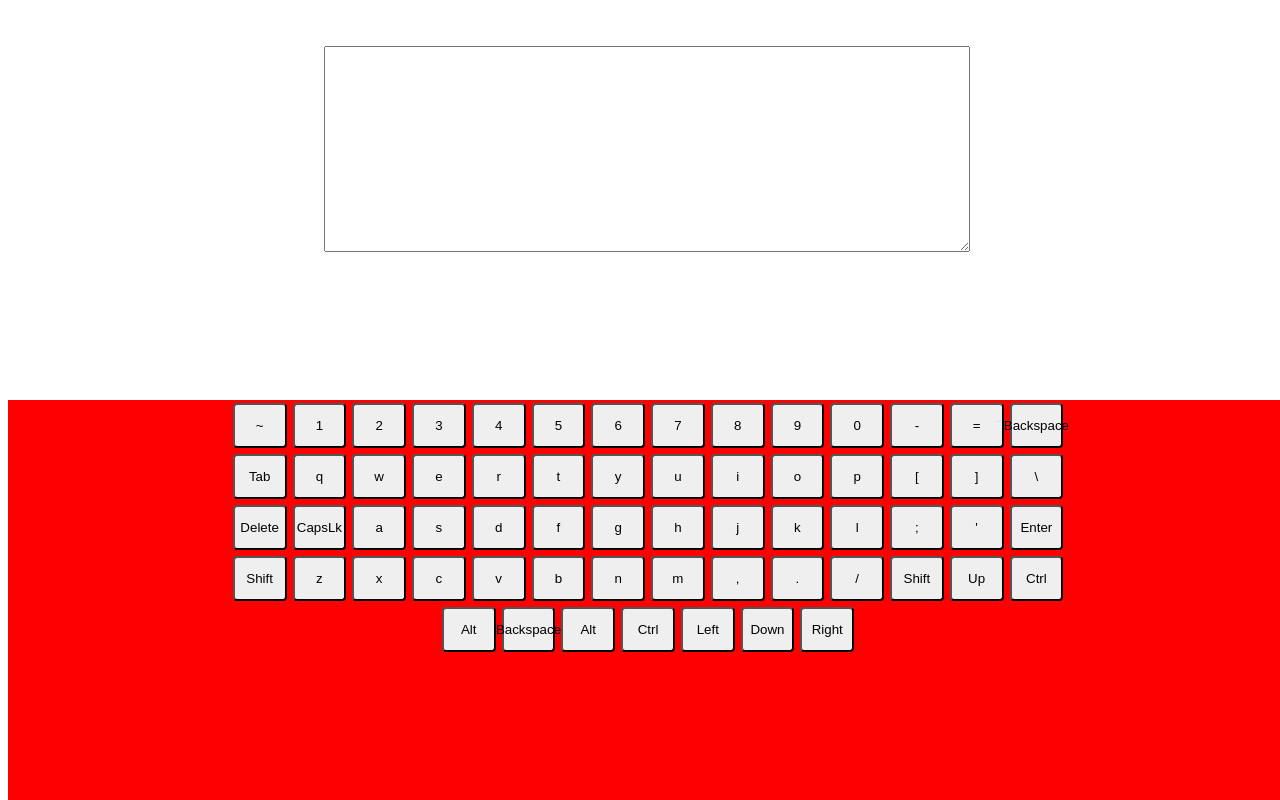
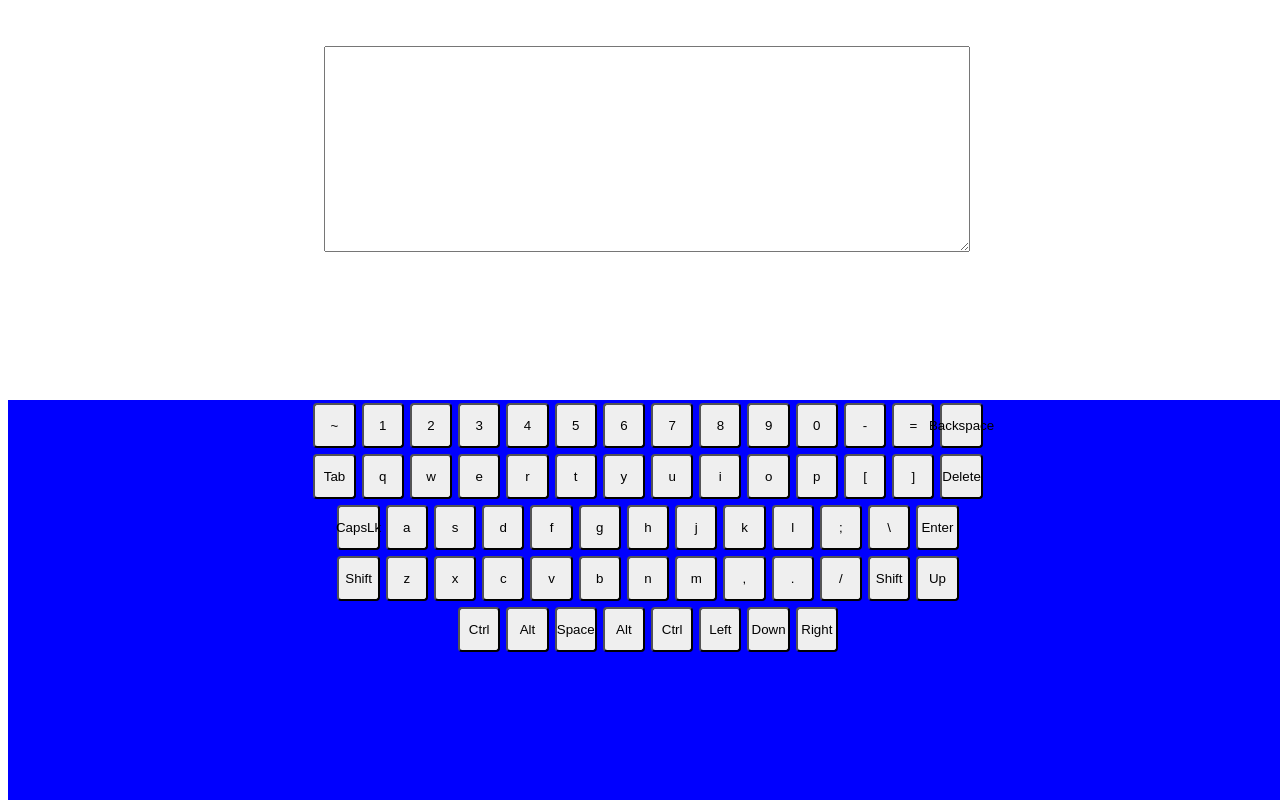
Before and after one commit to YekaterinaKarakulina/virtual-keyboard, a website with bundled scripts: page index.html in a window 1280 px wide. Built offline with nearby package versions, Linux system fonts and the light colour scheme.

Commit message:
feat: impliment generateKeys() method

```diff
--- a/src/index.js
+++ b/src/index.js
@@ -2,14 +2,14 @@ import {Keyboard} from './js/Keyboard';
 import {Textarea} from './js/Textarea';
 
 const keyboard_eng = [
-    '~', '1', '2', '3', '4', '5', '6', '7', '8', '9', '0', '-', '=', 'Backspace',
-    'Tab', 'q', 'w', 'e', 'r', 't', 'y', 'u', 'i', 'o', 'p', '[', ']', '\\', 'Delete',
-    'CapsLk', 'a', 's', 'd', 'f', 'g', 'h', 'j', 'k', 'l', ';', '\'', 'Enter',
-    'Shift', 'z', 'x', 'c', 'v', 'b', 'n', 'm', ',', '.', '/', 'Shift', 'Up',
-    'Ctrl', 'Alt', 'Backspace', 'Alt', 'Ctrl', 'Left', 'Down', 'Right'
+    ['~', '1', '2', '3', '4', '5', '6', '7', '8', '9', '0', '-', '=', 'Backspace'],
+    ['Tab', 'q', 'w', 'e', 'r', 't', 'y', 'u', 'i', 'o', 'p', '[', ']', 'Delete'],
+    ['CapsLk', 'a', 's', 'd', 'f', 'g', 'h', 'j', 'k', 'l', ';', '\\', 'Enter'],
+    ['Shift', 'z', 'x', 'c', 'v', 'b', 'n', 'm', ',', '.', '/', 'Shift', 'Up'],
+    ['Ctrl', 'Alt', 'Space', 'Alt', 'Ctrl', 'Left', 'Down', 'Right']
 ];
 
-
+// '\\',\
 window.onload = function() {
     console.log("hello");
 
@@ -22,10 +22,7 @@ window.onload = function() {
     keyboard.generateKeyboardContainer();
 
     //create keys
-    for(let i=0; i<keyboard_eng.length; i++)
-    {
-        keyboard.generateKey(keyboard_eng[i]);
-    }
+    keyboard.generateKeys(keyboard_eng);
 
 
 }
--- a/src/js/Keyboard.js
+++ b/src/js/Keyboard.js
@@ -13,13 +13,25 @@ generateKeyboardContainer() {
     document.body.append(keyboardContainer);
 }
 
-generateKey(keyName) {
-    let key = document.createElement('button');
-    key.classList.add(keyName);
-    key.classList.add('keyboard__key');
-    key.innerHTML = keyName;
-    document.querySelector('.keyboard__keys').append(key);
+generateKeys(keysArray) {
+    for(let i=0; i<keysArray.length; i++) {
+        for(let j=0; j<keysArray[i].length; j++) {
+            let key = document.createElement('button');
+            key.classList.add('keyboard__key');
+            key.innerHTML = keysArray[i][j];
+            document.querySelector('.keyboard__keys').append(key);
+        }
+        document.querySelector('.keyboard__keys').append(document.createElement('br'));
+    }
 }
+
+// generateKey(keyName) {
+//     let key = document.createElement('button');
+//     key.classList.add(keyName);
+//     key.classList.add('keyboard__key');
+//     key.innerHTML = keyName;
+//     document.querySelector('.keyboard__keys').append(key);
+// }
 
 
 }
--- a/src/sass/style.scss
+++ b/src/sass/style.scss
@@ -12,12 +12,12 @@
     min-height: 255px;
     position: fixed;
     bottom: 0;
-    background-color: red;
+    background-color: blue;
 }
 
 .keyboard__keys {
     text-align: center;
-    width: 70vw;
+    width: 55vw;
     margin: 0 auto;
 }
 
```
Also changed, not shown: dist/main.js, src/sass/style.css.
